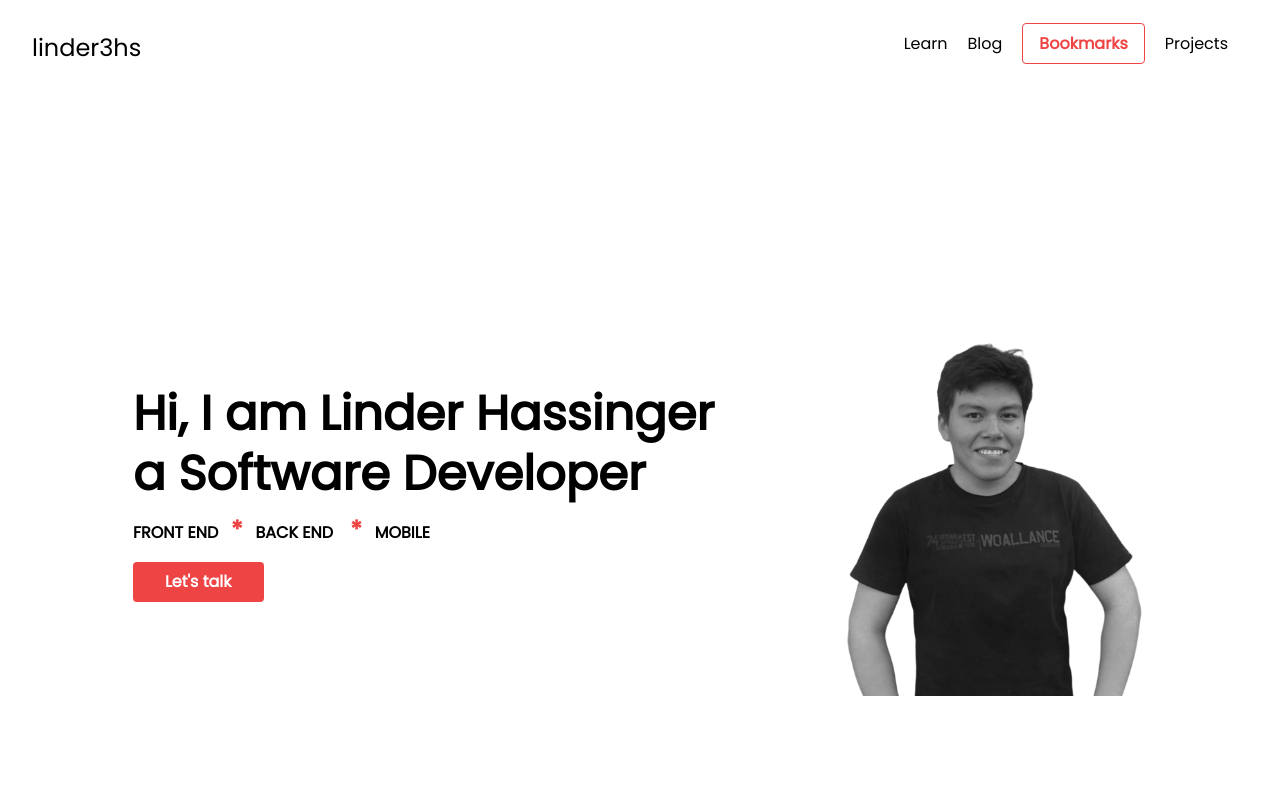
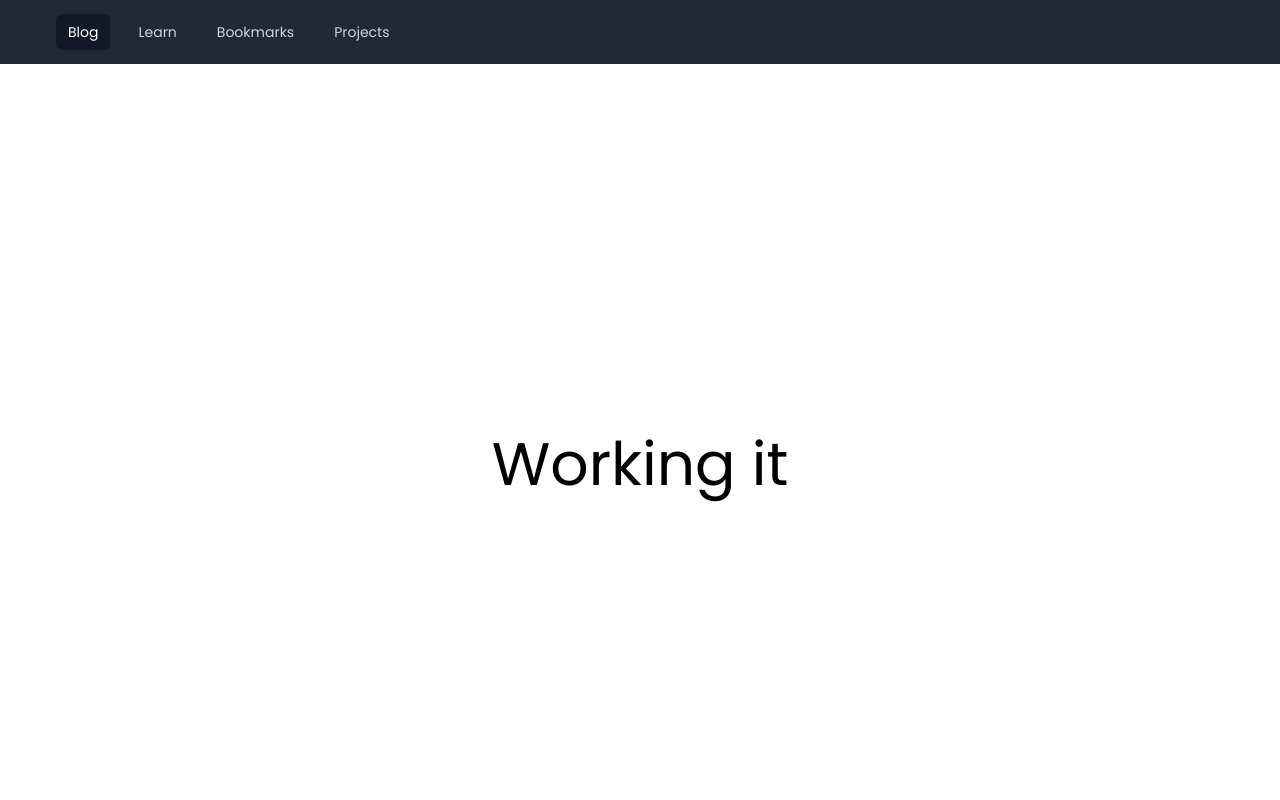
Before and after one commit to linder3hs/my-blog, a Next.js app: page / in a window 1280 px wide. Shown: the top 800 px of the page. Built offline with nearby package versions, Linux system fonts and the light colour scheme.

Commit message:
feat: new design

```diff
--- /dev/null
+++ b/components/banner/index.tsx
@@ -0,0 +1,23 @@
+import { NextPage } from "next";
+
+const Banner: NextPage = () => {
+  return (
+    <div className="bg-gray-900 w-full">
+      <div className="flex justify-evenly p-8 text-white">
+        <h4>Software</h4>
+        <h4 className="text-red-600 text-4xl">*</h4>
+        <h4>Development</h4>
+        <h4 className="text-red-600 text-4xl">*</h4>
+        <h4>Experience</h4>
+        <h4 className="text-red-600 text-4xl">*</h4>
+        <h4>iOS</h4>
+        <h4 className="text-red-600 text-4xl">*</h4>
+        <h4>React</h4>
+        <h4 className="text-red-600 text-4xl">*</h4>
+        <h4>JavaScript</h4>
+      </div>
+    </div>
+  );
+};
+
+export default Banner;
--- a/components/card/index.tsx
+++ b/components/card/index.tsx
@@ -1,5 +1,4 @@
 import Image from "next/image";
-import styles from "../../styles/Home.module.css";
 import Link from "next/link";
 
 interface Props {
@@ -12,17 +11,17 @@ interface Props {
 const Card = ({ name, date, description, image }: Props) => {
   return (
     <div>
-      <p className={styles.textGray}>{date}</p>
-      <Link href={`/post/${name}`} className={styles.card}>
+      <p>{date}</p>
+      <Link href={`/post/${name}`}>
         <a>
           <h2>{name}</h2>
         </a>
       </Link>
-      <div className={styles.cardContent}>
+      <div>
         <div>
-          <p className={styles.description}>{description}</p>
+          <p>{description}</p>
         </div>
-        <div className={styles.image}>
+        <div>
           <Image
             src={image}
             alt={name}
@@ -33,7 +32,7 @@ const Card = ({ name, date, description, image }: Props) => {
           />
         </div>
       </div>
-      <div className={styles.tag}>
+      <div>
         <span>NodeJS</span>
         <span>mvp</span>
         <span>Software</span>
--- /dev/null
+++ b/components/index.tsx
@@ -0,0 +1,5 @@
+export { default as Banner } from "./banner";
+
+export { default as Layout } from "./layout";
+
+export { default as Card } from "./card";
--- a/components/layout/index.tsx
+++ b/components/layout/index.tsx
@@ -1,5 +1,18 @@
-import { ReactNode } from "react";
-import Link from "next/link";
+import { Fragment, ReactNode } from "react";
+import Image from "next/image";
+import { Disclosure, Menu, Transition } from "@headlessui/react";
+import { Bars3Icon, BellIcon, XMarkIcon } from "@heroicons/react/24/outline";
+
+const navigation = [
+  { name: "Blog", href: "#", current: true },
+  { name: "Learn", href: "#", current: false },
+  { name: "Bookmarks", href: "#", current: false },
+  { name: "Projects", href: "#", current: false },
+];
+
+function classNames(...classes: any) {
+  return classes.filter(Boolean).join(" ");
+}
 
 interface Props {
   children: ReactNode;
@@ -9,37 +22,76 @@ export default function Layout({ children }: Props) {
   return (
     <div>
       <div>
-        <nav className="flex justify-between p-8">
-          <div>
-            <ul>
-              <li>
-                <Link href="/">
-                  <h3 className="text-2xl">linder3hs</h3>
-                </Link>
-              </li>
-            </ul>
-          </div>
-          <div>
-            <ul className="flex justify-between">
-              <li className="pr-5">
-                <Link href="/learn"> Learn</Link>
-              </li>
-              <li className="pr-5">
-                <Link href="/blog">Blog</Link>
-              </li>
-              <li className="pr-5">
-                <Link href="/bookmarks">
-                  <span className="bg-transparent hover:bg-red-500 text-red-500 font-semibold hover:text-white py-2 px-4 border border-red-500 hover:border-transparent rounded">
-                    Bookmarks
-                  </span>
-                </Link>
-              </li>
-              <li className="pr-5">
-                <Link href="/projects">Projects</Link>
-              </li>
-            </ul>
-          </div>
-        </nav>
+        <Disclosure as="nav" className="bg-gray-800">
+          {({ open }) => (
+            <>
+              <div className="mx-auto max-w-7xl px-2 sm:px-6 lg:px-8">
+                <div className="relative flex h-16 items-center justify-between">
+                  <div className="absolute inset-y-0 left-0 flex items-center sm:hidden">
+                    {/* Mobile menu button*/}
+                    <Disclosure.Button className="inline-flex items-center justify-center rounded-md p-2 text-gray-400 hover:bg-gray-700 hover:text-white focus:outline-none focus:ring-2 focus:ring-inset focus:ring-white">
+                      <span className="sr-only">Open main menu</span>
+                      {open ? (
+                        <XMarkIcon
+                          className="block h-6 w-6"
+                          aria-hidden="true"
+                        />
+                      ) : (
+                        <Bars3Icon
+                          className="block h-6 w-6"
+                          aria-hidden="true"
+                        />
+                      )}
+                    </Disclosure.Button>
+                  </div>
+                  <div className="flex flex-1 items-center justify-center sm:items-stretch sm:justify-start">
+                    <div className="hidden sm:ml-6 sm:block">
+                      <div className="flex space-x-4">
+                        {navigation.map((item) => (
+                          <a
+                            key={item.name}
+                            href={item.href}
+                            className={classNames(
+                              item.current
+                                ? "bg-gray-900 text-white"
+                                : "text-gray-300 hover:bg-gray-700 hover:text-white",
+                              "px-3 py-2 rounded-md text-sm font-medium"
+                            )}
+                            aria-current={item.current ? "page" : undefined}
+                          >
+                            {item.name}
+                          </a>
+                        ))}
+                      </div>
+                    </div>
+                  </div>
+                  <div className="absolute inset-y-0 right-0 flex items-center pr-2 sm:static sm:inset-auto sm:ml-6 sm:pr-0"></div>
+                </div>
+              </div>
+
+              <Disclosure.Panel className="sm:hidden">
+                <div className="space-y-1 px-2 pt-2 pb-3">
+                  {navigation.map((item) => (
+                    <Disclosure.Button
+                      key={item.name}
+                      as="a"
+                      href={item.href}
+                      className={classNames(
+                        item.current
+                          ? "bg-gray-900 text-white"
+                          : "text-gray-300 hover:bg-gray-700 hover:text-white",
+                        "block px-3 py-2 rounded-md text-base font-medium"
+                      )}
+                      aria-current={item.current ? "page" : undefined}
+                    >
+                      {item.name}
+                    </Disclosure.Button>
+                  ))}
+                </div>
+              </Disclosure.Panel>
+            </>
+          )}
+        </Disclosure>
       </div>
       <div>{children}</div>
     </div>
--- a/next.config.js
+++ b/next.config.js
@@ -3,7 +3,12 @@ const nextConfig = {
   reactStrictMode: true,
   swcMinify: true,
   images: {
-    domains: ["www.seobility.net", "linder3hs.github.io", "www.cloudways.com"],
+    domains: [
+      "linder3hs.github.io",
+      "www.cloudways.com",
+      "tailwindui.com",
+      "images.unsplash.com",
+    ],
   },
 };
 
--- a/package.json
+++ b/package.json
@@ -13,6 +13,8 @@
     "@fortawesome/free-brands-svg-icons": "^6.1.1",
     "@fortawesome/free-solid-svg-icons": "^6.1.1",
     "@fortawesome/react-fontawesome": "^0.2.0",
+    "@headlessui/react": "^1.6.6",
+    "@heroicons/react": "^2.0.10",
     "next": "12.2.2",
     "react": "18.2.0",
     "react-dom": "18.2.0"
--- a/pages/_app.tsx
+++ b/pages/_app.tsx
@@ -1,6 +1,5 @@
 import "@fortawesome/fontawesome-svg-core/styles.css";
 import { config } from "@fortawesome/fontawesome-svg-core";
-import "../styles/app.css";
 import "../styles/globals.css";
 import type { AppProps } from "next/app";
 import Layout from "../components/layout";
--- a/pages/index.tsx
+++ b/pages/index.tsx
@@ -1,59 +1,12 @@
 import type { NextPage } from "next";
 import Image from "next/image";
-import { Data } from "./api/blog";
+import { Banner } from "../components";
 import linder from "../assets/linder.png";
 
 const Home: NextPage = () => {
   return (
-    <div>
-      <div className="columns-2 flex items-center justify-evenly h-screen">
-        <div>
-          <h1 className="text-5xl font-bold">Hi, I am Linder Hassinger</h1>
-          <h1 className="text-5xl font-bold mt-3">a Software Developer</h1>
-          <h4 className="mt-4 uppercase font-bold">
-            <span>
-              Front End
-              <span className="text-red-500 text-2xl">
-                &nbsp;&nbsp;*&nbsp;&nbsp;
-              </span>
-            </span>
-            <span>
-              Back End{" "}
-              <span className="text-red-500 text-2xl">
-                &nbsp;&nbsp;*&nbsp;&nbsp;
-              </span>
-            </span>
-            <span>Mobile</span>
-          </h4>
-          <button className="bg-red-500 hover:bg-red-700 text-white py-2 px-8 font-bold rounded mt-4">
-            Let&apos;s talk
-          </button>
-        </div>
-        <div className="grayscale flex justify-end">
-          <Image
-            src={linder}
-            alt="Linder Hassinger"
-            layout="intrinsic"
-            width={300}
-            height={400}
-          />
-        </div>
-      </div>
-      <div className="bg-gray-900">
-        <div className="flex justify-evenly p-8 text-white">
-          <h4>Software</h4>
-          <h4 className="text-red-600 text-4xl">*</h4>
-          <h4>Development</h4>
-          <h4 className="text-red-600 text-4xl">*</h4>
-          <h4>Experience</h4>
-          <h4 className="text-red-600 text-4xl">*</h4>
-          <h4>iOS</h4>
-          <h4 className="text-red-600 text-4xl">*</h4>
-          <h4>React</h4>
-          <h4 className="text-red-600 text-4xl">*</h4>
-          <h4>JavaScript</h4>
-        </div>
-      </div>
+    <div className="flex h-screen justify-center items-center">
+      <h1 className="text-6xl center">Working it</h1>
     </div>
   );
 };
--- a/styles/app.css
+++ /dev/null
@@ -1,3 +0,0 @@
-:root {
-  --primary-color: "#ffd93b";
-}
--- a/styles/globals.css
+++ b/styles/globals.css
@@ -8,12 +8,3 @@ html,
 body {
   font-family: "Poppins", sans-serif;
 }
-
-a {
-  color: inherit;
-  text-decoration: none;
-}
-
-* {
-  box-sizing: border-box;
-}
```
Also changed, not shown: styles/Home.module.css (deleted, +0 -72 lines), styles/Layout.module.css (deleted, +0 -28 lines), 2 other files (tests, documents, lock files or other folders).
